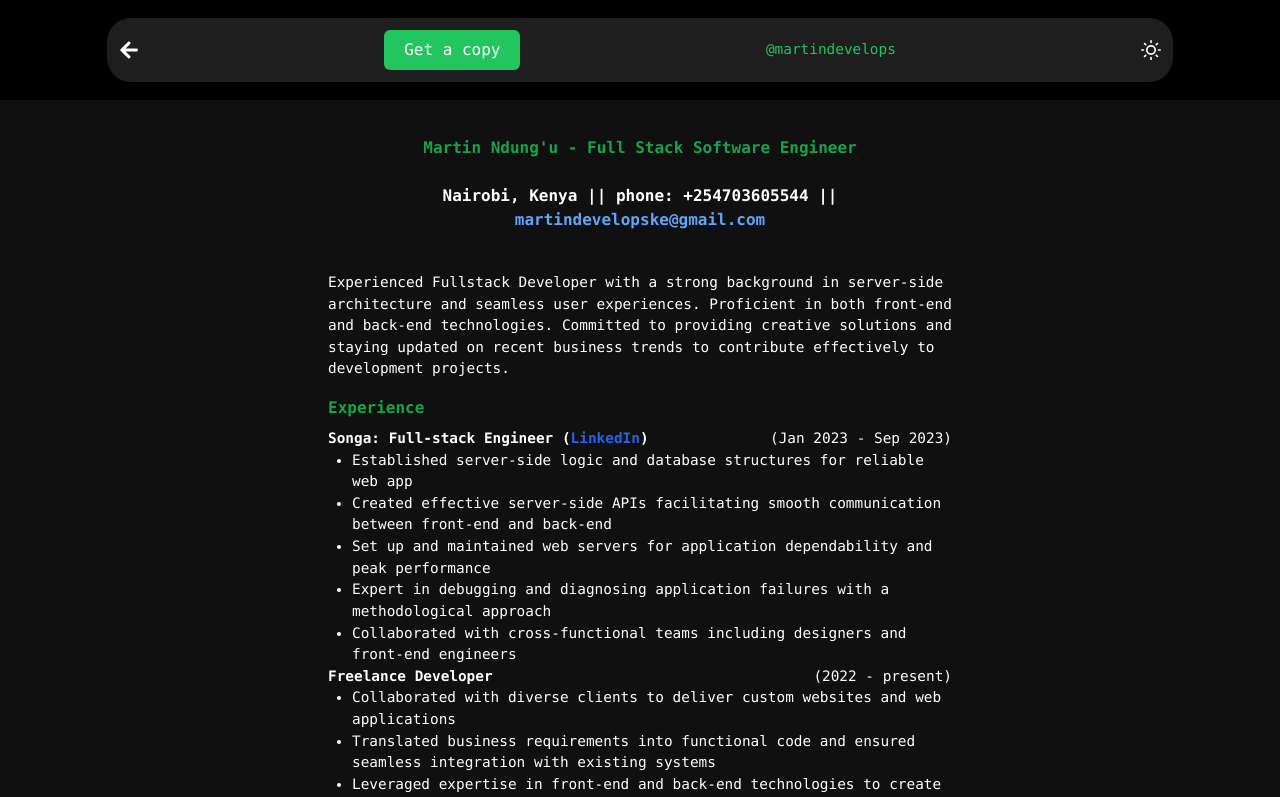
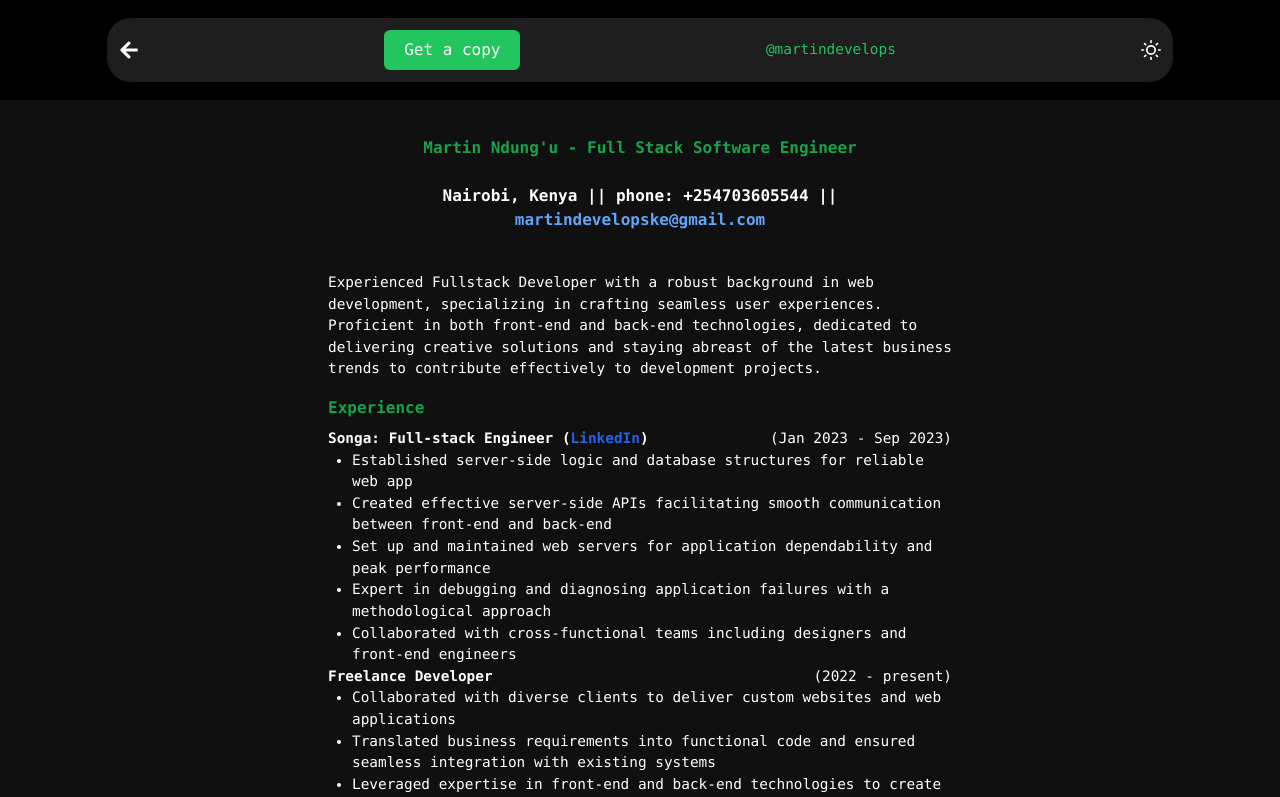
Before and after one commit to martindevelopske/martindevelopske-portfolio, a React (Vite) app: page /resume in a window 1280 px wide. Shown: the top 797 px of the page. Built offline with nearby package versions, Linux system fonts and the light colour scheme.

Commit message:
resume updated

```diff
--- a/src/pages/Resume.tsx
+++ b/src/pages/Resume.tsx
@@ -30,11 +30,11 @@ const Resume = () => {
           </div>
           {/* Summary Section */}
           <p className="text-md font-mono">
-            Experienced Fullstack Developer with a strong background in
-            server-side architecture and seamless user experiences. Proficient
-            in both front-end and back-end technologies. Committed to providing
-            creative solutions and staying updated on recent business trends to
-            contribute effectively to development projects.
+            Experienced Fullstack Developer with a robust background in web
+            development, specializing in crafting seamless user experiences.
+            Proficient in both front-end and back-end technologies, dedicated to
+            delivering creative solutions and staying abreast of the latest
+            business trends to contribute effectively to development projects.
           </p>
 
           {/* Experience Section */}
```
Also changed, not shown: 1 other file (tests, documents, lock files or other folders).
